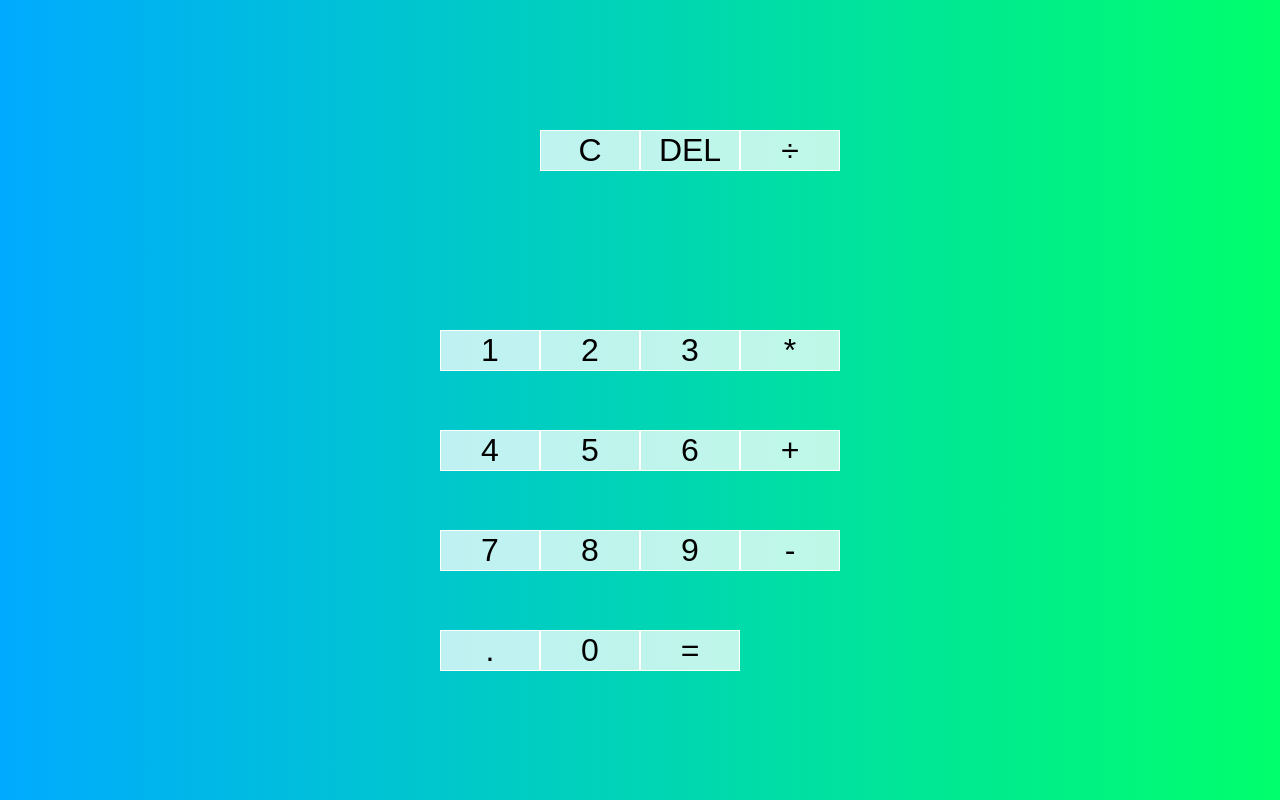
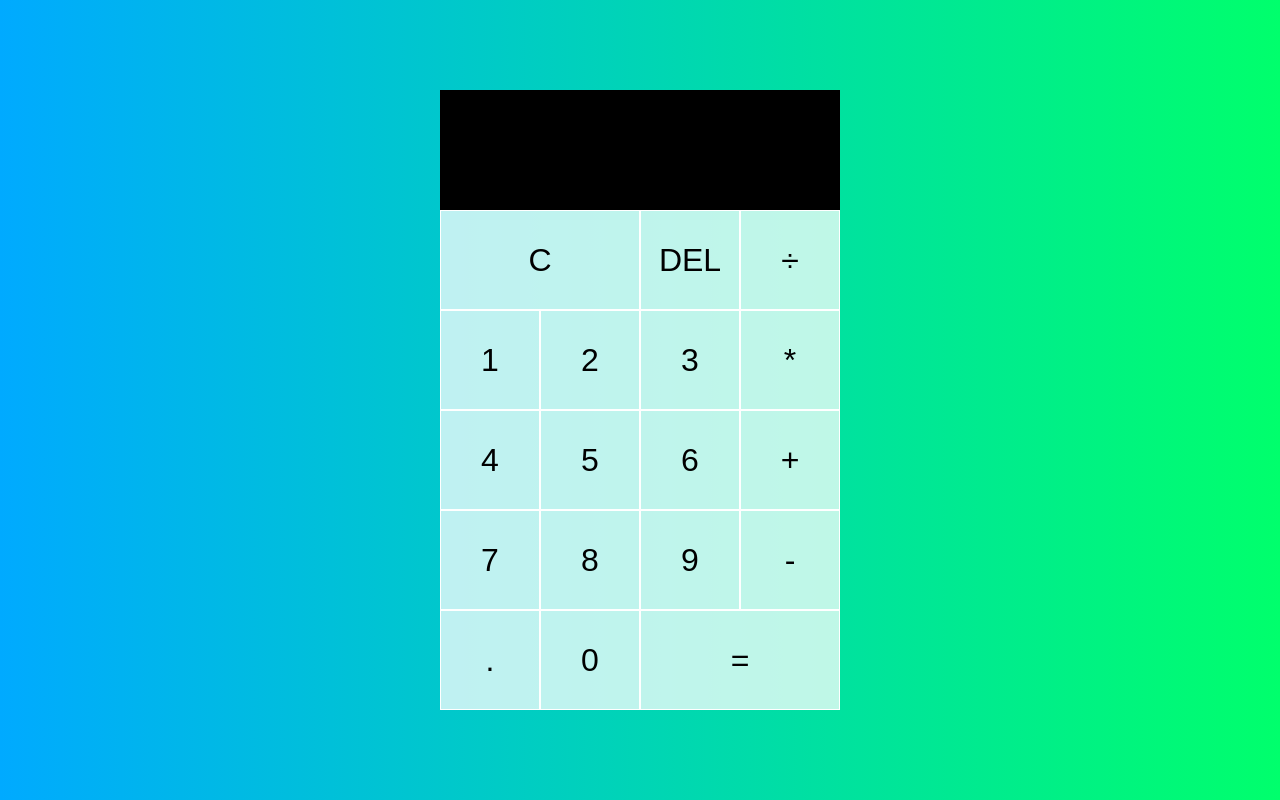
Before and after one commit to Bren08/calculator, a plain HTML site: page index.html in a window 1280 px wide. Drawn offline with Linux system fonts and the light colour scheme.

Commit message:
styled the calculator so the UI is presentable to the user

```diff
--- a/styles.css
+++ b/styles.css
@@ -13,7 +13,7 @@ body {
 .calculator-grid {
     display: grid;
     justify-content: center;
-    align-items: center;
+    align-content: center;
     min-height: 100vh;
     grid-template-columns: repeat(4, 100px);
     grid-template-rows: minmax(120px, auto)repeat(5, 100px);
@@ -30,3 +30,24 @@ body {
 .calculator-grid > button:hover {
     background-color: rgba(255, 255, 255, .9);
 }
+
+.span-two {
+    grid-column: span 2;
+}
+
+.output {
+    grid-column: 1 / -1;
+    background-color: rgba(0, 0, 0, 75);
+    display: flex;
+    align-items: flex-end;
+    justify-content: space-around;
+    flex-direction: column;
+    padding: 10px;
+    word-wrap: break-word;
+    word-break: break-all;
+}
+
+.output .current-operand {
+    color: white;
+    font-size: 2.5rem;
+}
```
